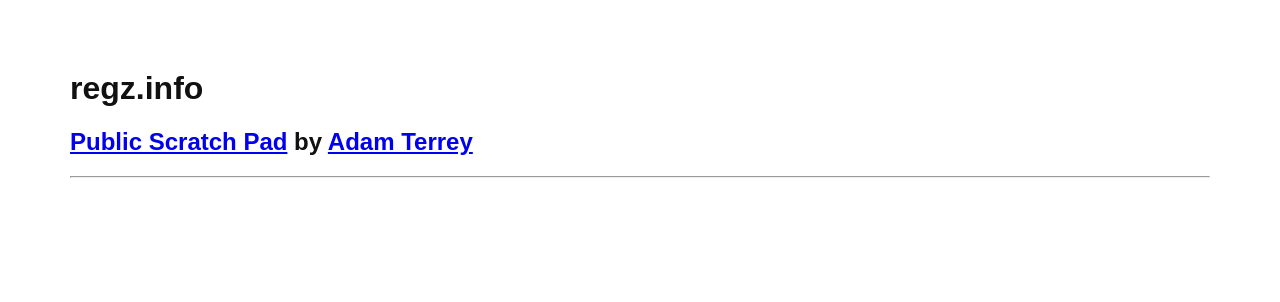
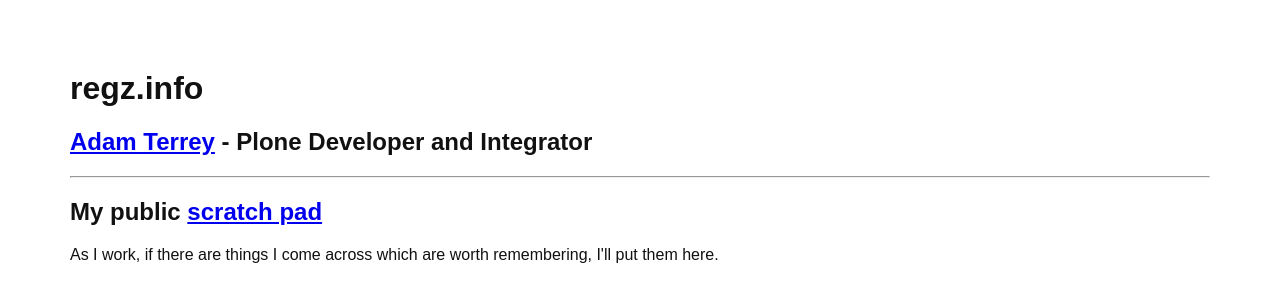
Before and after one commit to arterrey/arterrey.github.com, a plain HTML site: page index.html in a window 1280 px wide. Drawn offline with Linux system fonts and the light colour scheme.

Commit message:
Update index.html

```diff
--- a/index.html
+++ b/index.html
@@ -17,10 +17,18 @@
 
       <section>
 
-        <h2><a href="scratch-pad">Public Scratch Pad</a> by <a href="adam-terrey">Adam Terrey</a></h2>
+        <h2><a href="adam-terrey">Adam Terrey</a> - <a href="http://www.plone.org"></a>Plone</a> Developer and Integrator</h2>
 
         <hr/>
 
+
+      </section>
+      <section>
+
+        <h2>My public <a href="scratch-pad">scratch pad</a></h2>
+        <p>
+          As I work, if there are things I come across which are worth remembering, I'll put them here.
+        </p>
 
       </section>
     </div>
```
